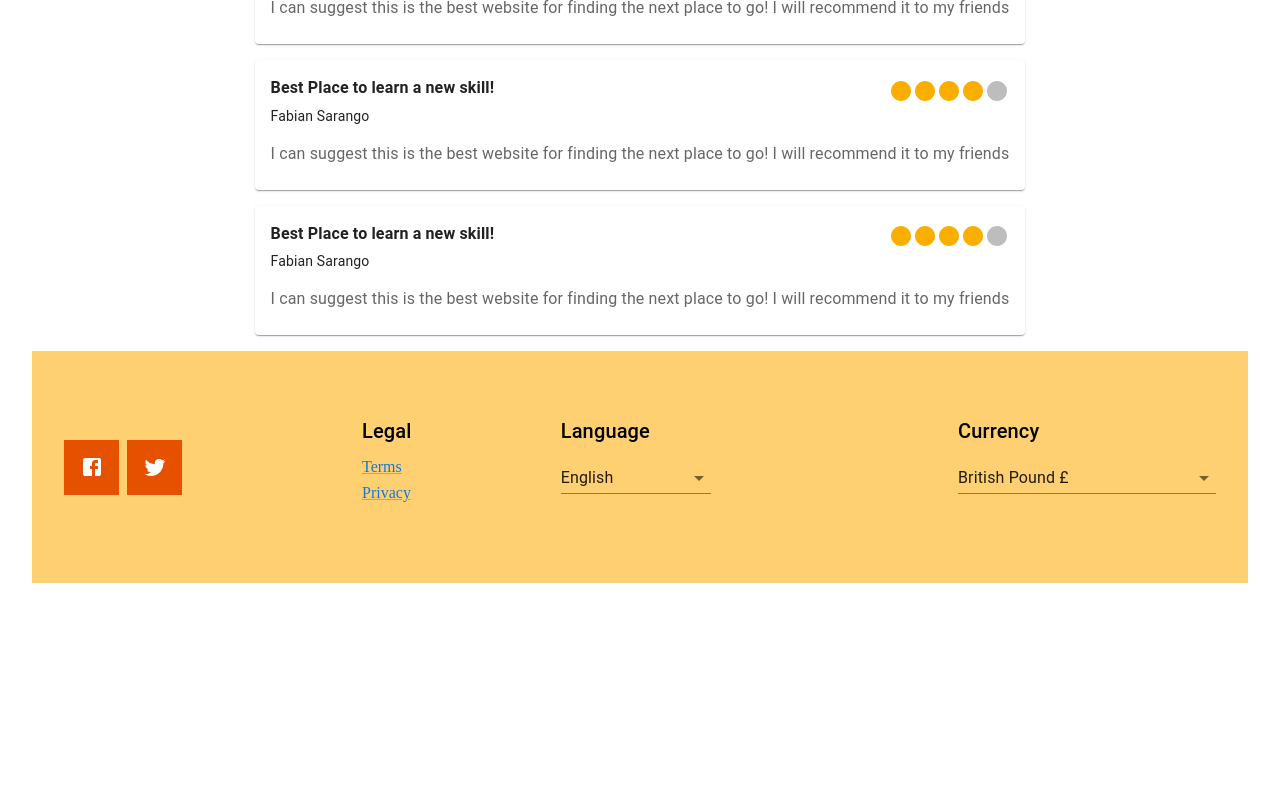
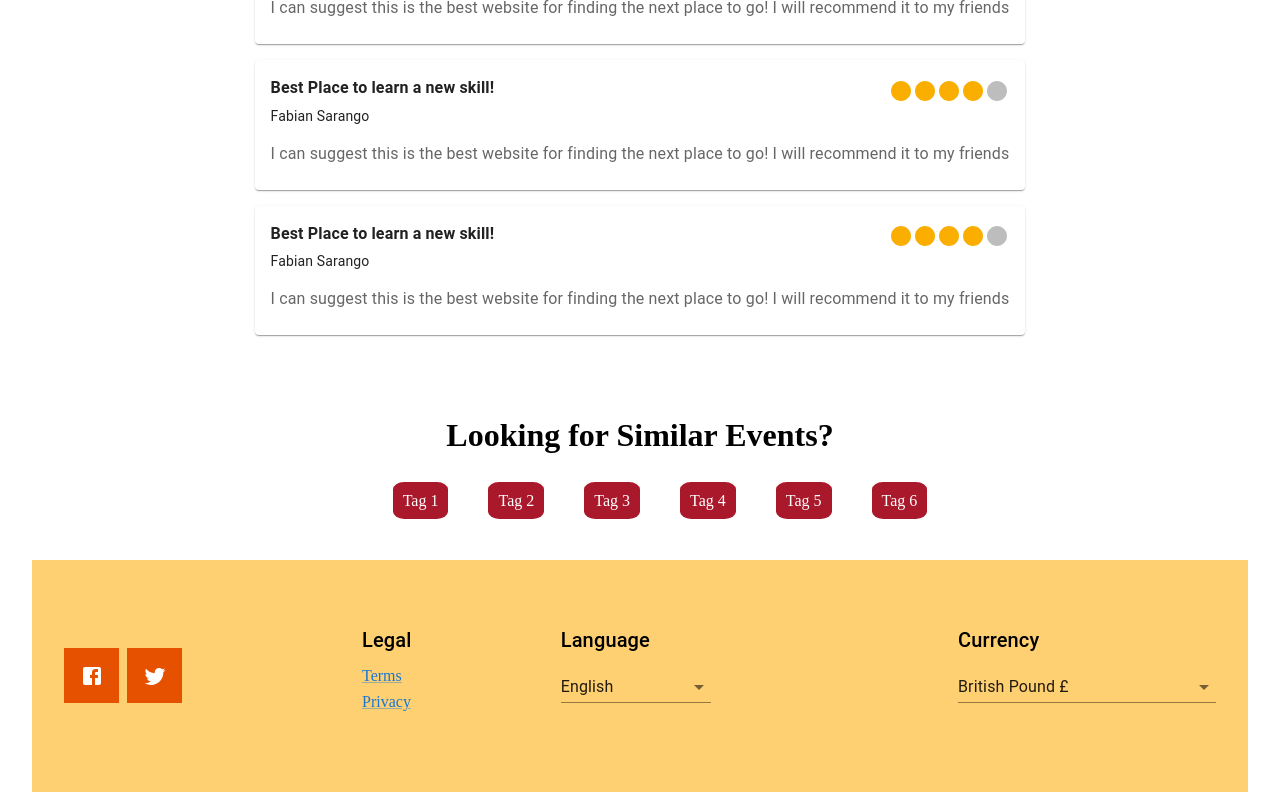
Before and after one commit to RamiElsayed/tap-tap-go, a React (Create React App) app in the folder client/: page /event in a window 1280 px wide. Shown: the part 1711-2511 px from the top of the page. Before the commit the page ends 2302 px from the top, so only its background shows below. Built offline with nearby package versions, Linux system fonts and the light colour scheme.

Commit message:
added tags

```diff
--- a/client/src/App.css
+++ b/client/src/App.css
@@ -55,6 +55,23 @@
   bottom: 500px;
 }
 
+.tags-list {
+  margin-bottom: 50px;
+}
+
+.tags-list li {
+  display: inline;
+  background-color: #aa182b;
+  border-radius: 20%;
+  padding: 10px;
+  margin: 20px;
+}
+
+.tags-list li a {
+  text-decoration: none;
+  color: white;
+}
+
 @media only screen and (max-width: 1200px) {
   .get-tix-btn {
     left: 0;
--- a/client/src/Pages/EventPage/index.js
+++ b/client/src/Pages/EventPage/index.js
@@ -91,21 +91,18 @@ export default function EventPage() {
           <Stack>
             {" "}
             <ReviewCard
-              style={{ position: "relative", bottom: "500px" }}
               title={cardData.title}
               rating={cardData.value}
               username={cardData.author}
               reviewText={cardData.description}
             />
             <ReviewCard
-              style={{ position: "relative", bottom: "500px" }}
               title={cardData.title}
               rating={cardData.value}
               username={cardData.author}
               reviewText={cardData.description}
             />
             <ReviewCard
-              style={{ position: "relative", bottom: "500px" }}
               title={cardData.title}
               rating={cardData.value}
               username={cardData.author}
@@ -113,6 +110,42 @@ export default function EventPage() {
             />
           </Stack>
         </Grid>
+        <Grid
+          item
+          xs={12}
+          sm={12}
+          md={12}
+          lg={12}
+          xl={12}
+          display="flex"
+          justifyContent="center"
+        >
+          <Stack>
+            <h1 style={{ marginTop: "50px", textAlign: "center" }}>
+              Looking for Similar Events?
+            </h1>
+            <ul className="tags-list">
+              <li>
+                <a href="#">Tag 1</a>
+              </li>
+              <li>
+                <a href="#">Tag 2</a>
+              </li>
+              <li>
+                <a href="#">Tag 3</a>
+              </li>
+              <li>
+                <a href="#">Tag 4</a>
+              </li>
+              <li>
+                <a href="#">Tag 5</a>
+              </li>
+              <li>
+                <a href="#">Tag 6</a>
+              </li>
+            </ul>
+          </Stack>
+        </Grid>
       </Grid>
     </Box>
   );
```
